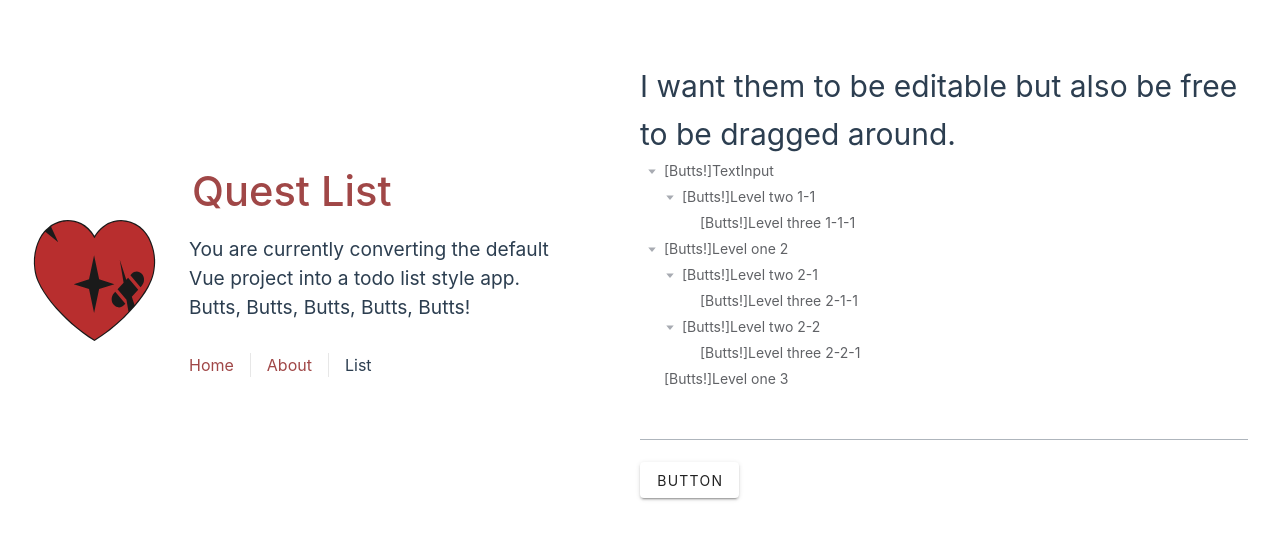
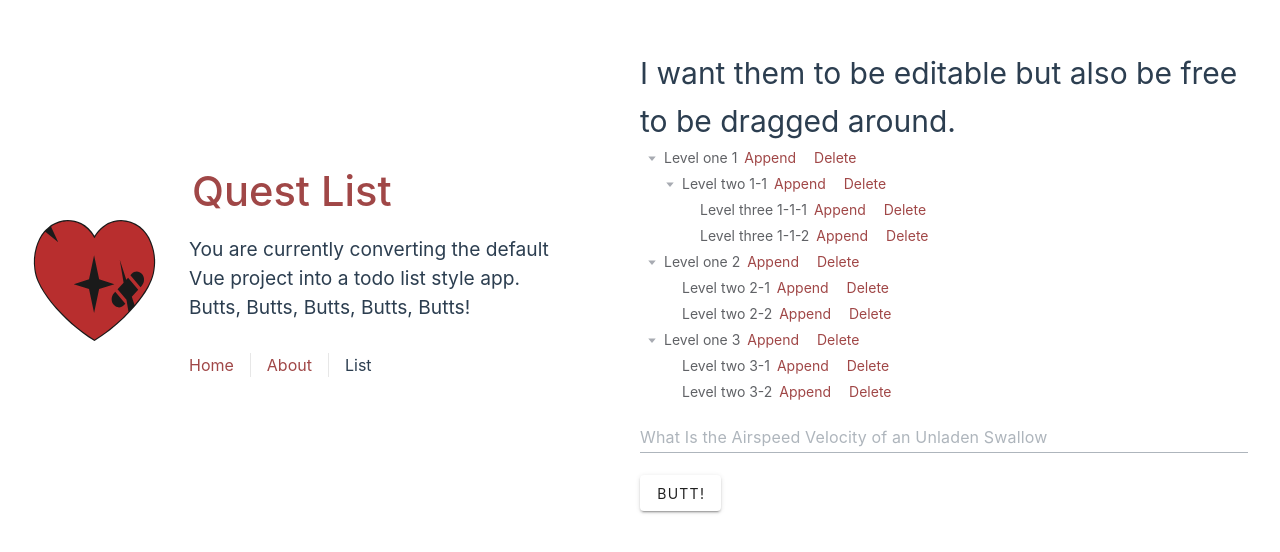
Before and after one commit to isandrocks/questlist, a Vue app: page /list in a window 1280 px wide. Shown: the part 120-672 px from the top of the page. Built offline with nearby package versions, Linux system fonts and the light colour scheme.

Commit message:
general update

```diff
--- a/src/components/DragTrees.vue
+++ b/src/components/DragTrees.vue
@@ -6,6 +6,12 @@ import type {
   NodeDropType,
 } from 'element-plus/es/components/tree/src/tree.type'
 
+interface Tree {
+  id: number
+  label: string
+  children?: Tree[]
+}
+let id = 1000
 
 const handleDragStart = (node: Node, ev: DragEvents) => {
   console.log('drag start', node)
@@ -44,69 +50,86 @@ const handleDrop = (
   console.log('tree drop:', dropNode.label, dropType)
 }
 
-const data = [
+const dataSource = ref<Tree[]>([
   {
-    label: 'TextInput',
+    id: 1,
+    label: 'Level one 1',
     children: [
       {
+        id: 4,
         label: 'Level two 1-1',
         children: [
           {
+            id: 9,
             label: 'Level three 1-1-1',
+          },
+          {
+            id: 10,
+            label: 'Level three 1-1-2',
           },
         ],
       },
     ],
   },
   {
+    id: 2,
     label: 'Level one 2',
     children: [
       {
+        id: 5,
         label: 'Level two 2-1',
-        children: [
-          {
-            label: 'Level three 2-1-1',
-          },
-        ],
       },
       {
+        id: 6,
         label: 'Level two 2-2',
-        children: [
-          {
-            label: 'Level three 2-2-1',
-          },
-        ],
       },
     ],
   },
   {
+    id: 3,
     label: 'Level one 3',
     children: [
+      {
+        id: 7,
+        label: 'Level two 3-1',
+      },
+      {
+        id: 8,
+        label: 'Level two 3-2',
+      },
     ],
   },
-]
-
-class DataBuilder {
-    constructor(label) {
-        this.label = label;
-        this.age = age;
-        this.otherField = otherField;
-    }
-}
+])
 
 const textFieldValue = ref('')
 
-
-
 const handleButtonClick = () => {
   console.log('Text field value:', textFieldValue.value);
+  console.log(dataSource);
+}
+
+const append = (data: Tree) => {
+  const newChild = { id: id++, label: textFieldValue.value, children: [] }
+  if (!data.children) {
+    data.children = []
+  }
+  data.children.push(newChild)
+  dataSource.value = [...dataSource.value]
+}
+
+const remove = (node: Node, data: Tree) => {
+  const parent = node.parent
+  const children: Tree[] = parent.data.children || parent.data
+  const index = children.findIndex((d) => d.id === data.id)
+  children.splice(index, 1)
+  dataSource.value = [...dataSource.value]
 }
 </script>
 
 <template>
   <el-tree
     style="max-width: 600px"
-    :data="data"
+    :data="dataSource"
     draggable
     default-expand-all
     node-key="id"
@@ -117,15 +140,18 @@ const handleButtonClick = () => {
     @node-drag-end="handleDragEnd"
     @node-drop="handleDrop"
     >
-    <template #default="{ node }">
-      <span class="prefix" :class="{ 'is-leaf': node.isLeaf }">
-        [Butts!]
-      </span>
-      <span>{{ node.label }}</span>
-    </template>
+    <template #default="{ node, data }">
+        <span class="custom-tree-node">
+          <span>{{ node.label }}</span>
+          <span>
+            <a @click="append(data)"> Append </a>
+            <a style="margin-left: 8px" @click="remove(node, data)"> Delete </a>
+          </span>
+        </span>
+      </template>
   </el-tree>
-  <v-text-field v-model="textFieldValue" clearable label="" variant="underlined"></v-text-field>
+  <v-text-field v-model="textFieldValue" clearable label="" variant="underlined" placeholder="What Is the Airspeed Velocity of an Unladen Swallow"></v-text-field>
   <v-btn @click="handleButtonClick">
-    Button
+    Butt!
   </v-btn>
 </template>
```
Also changed, not shown: .eslintrc.cjs.
